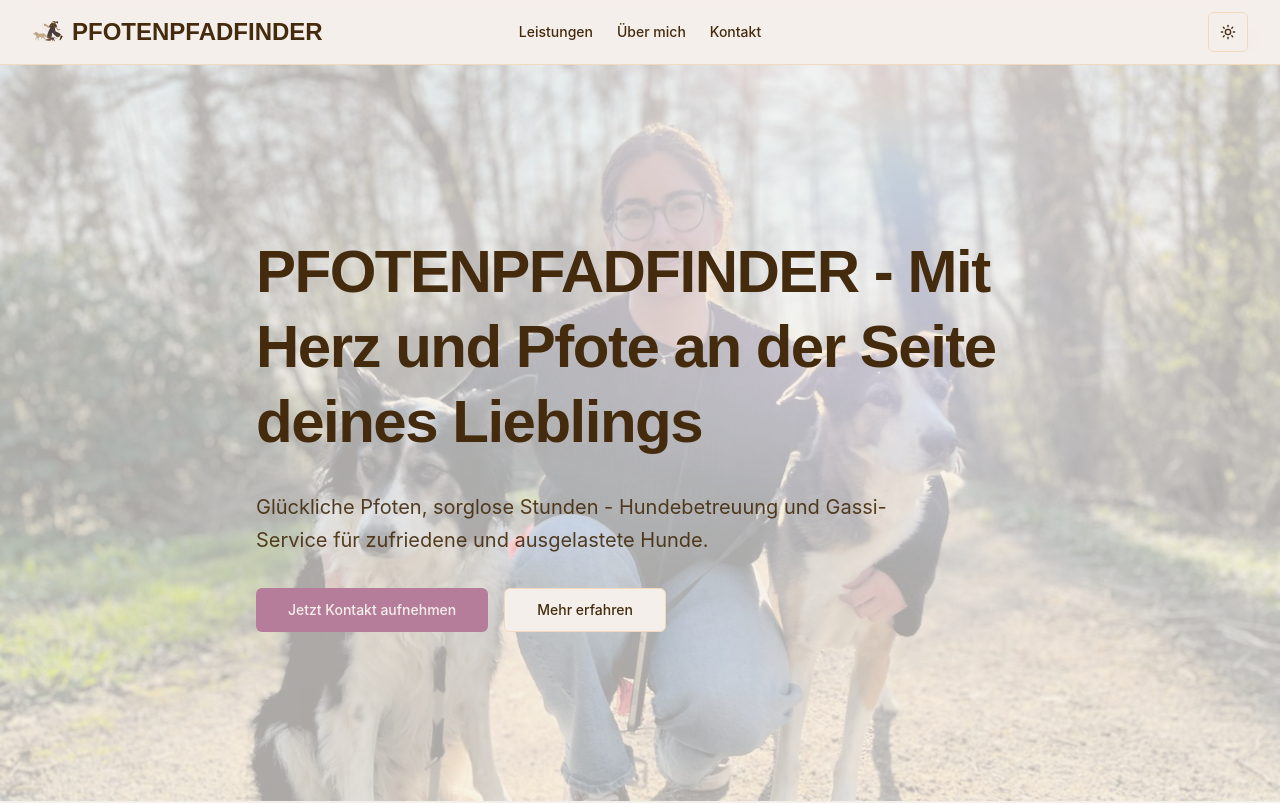
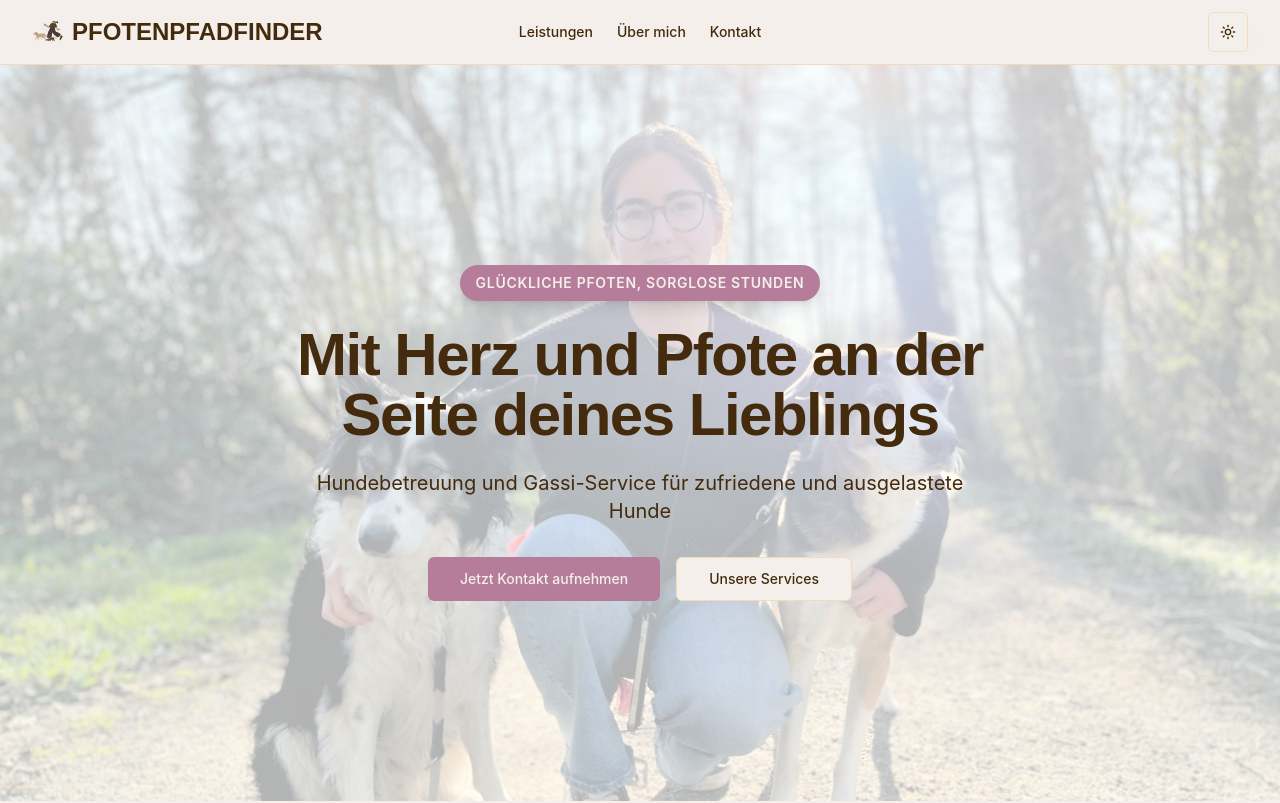
Before and after one commit to Flofrstr/pfotenpfadfinder, a Next.js app: page / in a window 1280 px wide. Shown: the top 803 px of the page. Built offline with nearby package versions, Linux system fonts and the light colour scheme; a web font is replaced by a local one.

Commit message:
Optimiere Hero-Section Layout und Lesbarkeit
🤖 Generated with [Claude Code](https://claude.com/claude-code)

Co-Authored-By: Claude <noreply@anthropic.com>

```diff
--- a/components/hero-section.tsx
+++ b/components/hero-section.tsx
@@ -14,20 +14,23 @@ export function HeroSection() {
           style={{ objectPosition: 'center 30%' }}
           priority
         />
-        <div className="bg-background/70 absolute inset-0"></div>
+        <div className="absolute inset-0 bg-white/70 dark:bg-black/40"></div>
       </div>
 
       <div className="relative z-10 container px-6 py-16 md:px-6 md:py-24 lg:py-32">
-        <div className="mx-auto max-w-3xl space-y-8 text-center md:text-left">
-          <h1 className="text-3xl leading-tight font-bold tracking-tight sm:text-4xl md:text-5xl lg:text-6xl">
-            <span className="hidden sm:inline">PFOTENPFADFINDER - </span>Mit Herz und Pfote an der
-            Seite deines Lieblings
+        <div className="mx-auto max-w-3xl space-y-6 text-center">
+          <div className="inline-block">
+            <span className="bg-accent text-background inline-block rounded-full px-4 py-2 text-xs font-semibold tracking-wider uppercase shadow-lg sm:text-sm">
+              Glückliche Pfoten, sorglose Stunden
+            </span>
+          </div>
+          <h1 className="text-foreground text-3xl font-bold tracking-tight sm:text-4xl md:text-5xl lg:text-6xl">
+            Mit Herz und Pfote an der Seite deines Lieblings
           </h1>
-          <p className="text-foreground/90 mx-auto max-w-2xl text-base leading-relaxed sm:text-lg md:mx-0 md:text-xl">
-            Glückliche Pfoten, sorglose Stunden - Hundebetreuung und Gassi-Service für zufriedene
-            und ausgelastete Hunde.
+          <p className="text-foreground mx-auto max-w-2xl text-base sm:text-lg md:text-xl">
+            Hundebetreuung und Gassi-Service für zufriedene und ausgelastete Hunde
           </p>
-          <div className="flex flex-col gap-4 sm:flex-row sm:justify-center md:justify-start">
+          <div className="flex flex-col gap-4 pt-2 sm:flex-row sm:justify-center">
             <Button
               asChild
               size="lg"
@@ -36,7 +39,7 @@ export function HeroSection() {
               <Link href="#kontakt">Jetzt Kontakt aufnehmen</Link>
             </Button>
             <Button asChild variant="outline" size="lg" className="w-full sm:w-auto">
-              <Link href="#services">Mehr erfahren</Link>
+              <Link href="#services">Unsere Services</Link>
             </Button>
           </div>
         </div>
```
